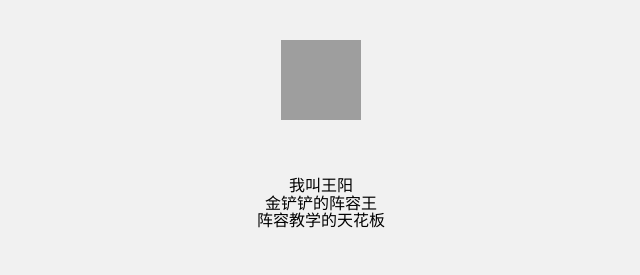
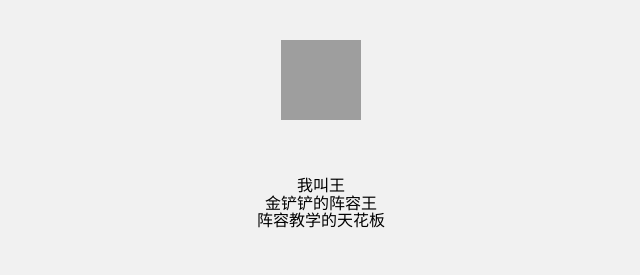
Before and after one commit to LM20051104/wanghui, a plain HTML site: page index.html in a window 1280 px wide. Shown: the top 275 px of the page, 319-959 px from the left. Drawn offline with Linux system fonts and the light colour scheme; grey boxes are pictures that could not be loaded.

Commit message:
Update index.html

```diff
--- a/index.html
+++ b/index.html
@@ -24,7 +24,7 @@
      padding: 15px;
      line-height: 1.7px;
     ">
-      <p>我叫王阳</p>
+      <p>我叫王</p>
       <p>金铲铲的阵容王</p>
       <p>阵容教学的天花板</p>
       <p></p>
```
